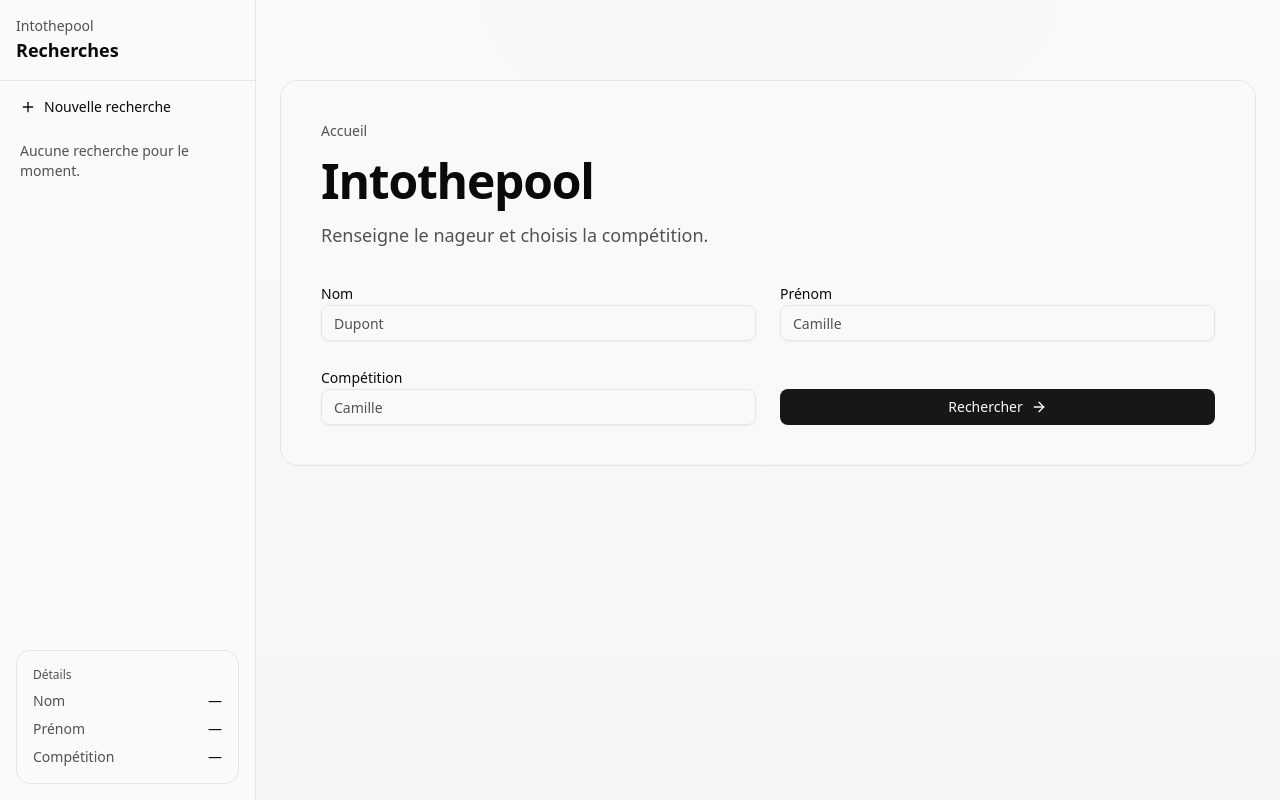
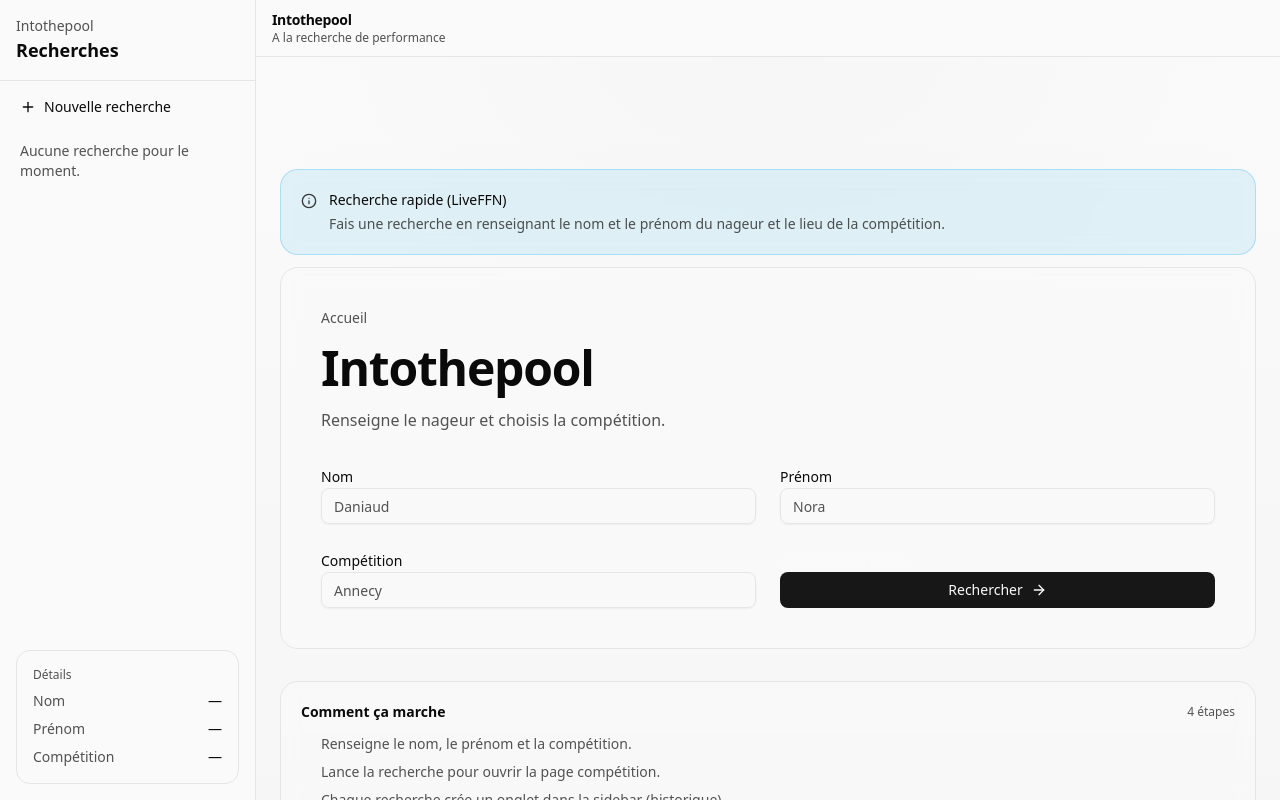
Before and after one commit to TomDaniaud/intothepool, a Next.js app: page / in a window 1280 px wide. Built offline with nearby package versions, Linux system fonts and the light colour scheme.

Commit message:
ajout d'un header

```diff
--- a/src/app/api/swimmer/route.js
+++ b/src/app/api/swimmer/route.js
@@ -1,12 +1,28 @@
 import { NextResponse } from "next/server";
-import { getDefaultSwimmer, getSwimmerByLicense } from "./service";
+import {
+  getDefaultSwimmer,
+  getSwimmerByLicense,
+  getSwimmerByName,
+} from "./service";
 
 export async function GET(request) {
   const url = new URL(request.url);
   const license = url.searchParams.get("license");
+  const firstName = url.searchParams.get("firstName");
+  const lastName = url.searchParams.get("lastName");
 
+  // Recherche par licence
   if (license) {
     const swimmer = await getSwimmerByLicense(license);
+    if (!swimmer) {
+      return NextResponse.json({ error: "Nageur non trouvé" }, { status: 404 });
+    }
+    return NextResponse.json(swimmer);
+  }
+
+  // Recherche par nom/prénom
+  if (firstName || lastName) {
+    const swimmer = await getSwimmerByName(firstName, lastName);
     if (!swimmer) {
       return NextResponse.json({ error: "Nageur non trouvé" }, { status: 404 });
     }
--- a/src/app/competition/page.jsx
+++ b/src/app/competition/page.jsx
@@ -7,37 +7,65 @@
  * - Au clic sur une épreuve: ouverture d'une right modal (placeholder, style GitHub)
  */
 
-import { useState } from "react";
+import { useEffect, useState } from "react";
+import { useRouter } from "next/navigation";
+import { useSearchHistory } from "@/components/search-history-provider";
 import { EngagementsPanelContainer } from "@/components/competition/engagements-panel";
 import { EngagementDetailsSheet } from "@/components/competition/modalsheet";
 import { SwimmerClubPanelContainer } from "@/components/competition/swimmer-club-panel";
 
 export default function CompetitionPage() {
+  const { items, activeId } = useSearchHistory();
+  const router = useRouter();
+
   const [selectedEngagement, setSelectedEngagement] = useState(null);
   const [detailsOpen, setDetailsOpen] = useState(false);
+
+  // Trouver la recherche active
+  const activeSearch = items.find((x) => x.id === activeId) || items[0] || null;
+
+  // Rediriger vers l'accueil si pas de recherche active
+  useEffect(() => {
+    if (items.length === 0) {
+      router.push("/");
+    }
+  }, [items, router]);
 
   function onSelectEngagement(engagement) {
     setSelectedEngagement(engagement);
     setDetailsOpen(true);
   }
 
+  // Si pas de recherche, on attend la redirection
+  if (!activeSearch) {
+    return null;
+  }
+
   return (
     <main className="mx-auto w-full max-w-6xl px-6 py-10">
       <div className="mb-6">
         <h1 className="text-balance text-2xl font-semibold tracking-tight">
-          Compétition
+          {activeSearch.competition || "Compétition"}
         </h1>
         <p className="mt-1 text-sm text-muted-foreground">
-          Visualisation des engagements et informations du nageur.
+          {activeSearch.firstName} {activeSearch.lastName} — Visualisation des
+          engagements et informations du nageur.
         </p>
       </div>
 
       <div className="grid gap-6 lg:grid-cols-[1fr_420px]">
         {/* Gauche: engagements (timeline) */}
-        <EngagementsPanelContainer onSelect={onSelectEngagement} />
+        <EngagementsPanelContainer
+          competId={activeSearch.competition}
+          swimmerName={`${activeSearch.firstName} ${activeSearch.lastName}`}
+          onSelect={onSelectEngagement}
+        />
 
         {/* Droite: nageur + club */}
-        <SwimmerClubPanelContainer />
+        <SwimmerClubPanelContainer
+          swimmerFirstName={activeSearch.firstName}
+          swimmerLastName={activeSearch.lastName}
+        />
       </div>
 
       {/* Right modal placeholder (style GitHub) */}
@@ -45,6 +73,8 @@ export default function CompetitionPage() {
         open={detailsOpen}
         onOpenChange={setDetailsOpen}
         engagement={selectedEngagement}
+        competId={activeSearch.competition}
+        swimmerName={`${activeSearch.firstName} ${activeSearch.lastName}`}
       />
     </main>
   );
--- a/src/app/page.js
+++ b/src/app/page.js
@@ -1,6 +1,6 @@
 "use client";
 
-import { ArrowRight } from "lucide-react";
+import { ArrowRight, Info } from "lucide-react";
 import { useRouter } from "next/navigation";
 import { useId, useState } from "react";
 
@@ -8,6 +8,7 @@ import { useSearchHistory } from "@/components/search-history-provider";
 import { Button } from "@/components/ui/button";
 import { Input } from "@/components/ui/input";
 import { Label } from "@/components/ui/label";
+import { capitalize } from "@/lib/utils";
 
 export default function Home() {
   const [lastName, setLastName] = useState("");
@@ -23,37 +24,67 @@ export default function Home() {
 
   function onSubmit(event) {
     event.preventDefault();
-    addSearch({ firstName, lastName, competition });
+    const capFirstName = capitalize(firstName.trim());
+    const capLastName = capitalize(lastName.trim());
+    const capCompetition = capitalize(competition.trim());
+
+    setFirstName(capFirstName);
+    setLastName(capLastName);
+    setCompetition(capCompetition);
+    addSearch({
+      firstName: capFirstName,
+      lastName: capLastName,
+      competition: capCompetition,
+    });
     router.push("/competition");
   }
 
   return (
-    <main className="relative min-h-[100dvh] bg-background text-foreground">
+    <main className="relative bg-background text-foreground">
       <div className="pointer-events-none absolute inset-0">
         <div className="absolute inset-0 bg-[radial-gradient(90%_60%_at_50%_0%,color-mix(in_oklab,var(--color-accent)_70%,transparent),transparent_60%)]" />
         <div className="absolute inset-0 bg-[linear-gradient(to_bottom,transparent,color-mix(in_oklab,var(--color-foreground)_2%,transparent))]" />
       </div>
 
-      <section className="relative mx-auto flex w-full max-w-5xl flex-col items-center px-6 pb-20 pt-20">
-        <div className="w-full rounded-2xl border border-border bg-background/70 p-8 backdrop-blur sm:p-10 ">
+      <section className="relative mx-auto flex w-full max-w-5xl flex-col items-center px-4 pb-14 pt-10 sm:px-6 sm:pb-20 sm:pt-20">
+        <div className="mb-3 w-full rounded-2xl border border-ring/25 bg-ring/10 p-4 text-sm text-foreground/80 backdrop-blur sm:mt-8 sm:p-5">
+          <div className="flex items-start gap-3">
+            <span className=" ">
+              <Info className="size-4 inline-flex" />
+            </span>
+            <div className="min-w-0">
+              <p className="font-medium text-foreground">
+                Recherche rapide (LiveFFN)
+              </p>
+              <p className="mt-1 text-pretty text-foreground/70">
+                Fais une recherche en renseignant le nom et le prénom du nageur et
+                le lieu de la compétition.
+              </p>
+            </div>
+          </div>
+        </div>
+        <div className="w-full rounded-2xl border border-border bg-background/70 p-5 backdrop-blur sm:p-10 ">
           <div className="flex flex-col gap-4">
             <p className="text-sm font-medium text-muted-foreground">Accueil</p>
-            <h1 className="text-balance text-4xl font-semibold tracking-tight sm:text-5xl">
+            <h1 className="text-balance text-3xl font-semibold tracking-tight sm:text-5xl">
               Intothepool
             </h1>
-            <p className="max-w-2xl text-pretty text-base text-muted-foreground sm:text-lg">
+            <p className="max-w-2xl text-pretty text-base text-muted-foreground sm:text-md">
               Renseigne le nageur et choisis la compétition.
             </p>
           </div>
 
-          <form onSubmit={onSubmit} className="mt-8 grid gap-6 sm:grid-cols-2">
+          <form
+            onSubmit={onSubmit}
+            className="mt-6 grid gap-4 sm:mt-8 sm:gap-6 sm:grid-cols-2"
+          >
             <div className="space-y-2">
               <Label htmlFor={lastNameId}>Nom</Label>
               <Input
                 id={lastNameId}
                 name="lastName"
                 autoComplete="family-name"
-                placeholder="Dupont"
+                placeholder="Daniaud"
                 value={lastName}
                 onChange={(e) => setLastName(e.target.value)}
               />
@@ -65,7 +96,7 @@ export default function Home() {
                 id={firstNameId}
                 name="firstName"
                 autoComplete="given-name"
-                placeholder="Camille"
+                placeholder="Nora"
                 value={firstName}
                 onChange={(e) => setFirstName(e.target.value)}
               />
@@ -75,9 +106,9 @@ export default function Home() {
               <Label htmlFor={competitionId}>Compétition</Label>
               <Input
                 id={competitionId}
-                name="firstName"
-                autoComplete="given-name"
-                placeholder="Camille"
+                name="competition"
+                autoComplete="location"
+                placeholder="Annecy"
                 value={competition}
                 onChange={(e) => setCompetition(e.target.value)}
               />
@@ -91,6 +122,24 @@ export default function Home() {
             </div>
           </form>
         </div>
+        <div className="mt-6 w-full rounded-2xl border border-border bg-background/70 p-4 text-muted-foreground backdrop-blur sm:mt-8 sm:p-5">
+          <div className="flex items-center justify-between gap-3">
+            <p className="text-sm font-semibold text-foreground">
+              Comment ça marche
+            </p>
+            <p className="text-xs text-muted-foreground">4 étapes</p>
+          </div>
+          <ol className="mt-3 space-y-2 pl-5 text-sm marker:text-muted-foreground">
+            <li>Renseigne le nom, le prénom et la compétition.</li>
+            <li>Lance la recherche pour ouvrir la page compétition.</li>
+            <li>
+              Chaque recherche crée un onglet dans la sidebar (historique).
+            </li>
+            <li>
+              Ouvre une épreuve pour voir Engagement / Résultat / Analyse.
+            </li>
+          </ol>
+        </div>
       </section>
     </main>
   );
--- a/src/components/app-shell.jsx
+++ b/src/components/app-shell.jsx
@@ -1,7 +1,9 @@
 "use client";
 
+import Link from "next/link";
+
 import { SearchHistoryProvider } from "@/components/search-history-provider";
-import { Sidebar } from "@/components/sidebar";
+import { MobileSidebarTrigger, Sidebar } from "@/components/sidebar";
 
 /**
  * AppShell = Provider + layout.
@@ -10,9 +12,29 @@ import { Sidebar } from "@/components/sidebar";
 export function AppShell({ children }) {
   return (
     <SearchHistoryProvider>
-      <div className="min-h-[100dvh] bg-background text-foreground md:flex">
+      <div className="h-screen bg-background text-foreground md:flex">
         <Sidebar />
-        <div className="min-w-0 flex-1">{children}</div>
+
+        <div className="flex min-w-0 flex-1 flex-col">
+          <header className="sticky top-0 z-40 shrink-0 border-b border-border bg-background/80 backdrop-blur">
+            <div className="flex h-14 items-center gap-3 px-4">
+              <div className="md:hidden max-md:mr-4">
+                <MobileSidebarTrigger />
+              </div>
+
+              <Link href="/" className="min-w-0">
+                <div className="truncate text-sm font-semibold tracking-tight">
+                  Intothepool
+                </div>
+                <div className="truncate text-xs text-muted-foreground">
+                  A la recherche de performance
+                </div>
+              </Link>
+            </div>
+          </header>
+
+          <div className="min-h-0 min-w-0 flex-1 overflow-auto">{children}</div>
+        </div>
       </div>
     </SearchHistoryProvider>
   );
--- a/src/components/competition/engagements-panel.jsx
+++ b/src/components/competition/engagements-panel.jsx
@@ -67,7 +67,6 @@ export function EngagementsPanel({ engagements, onSelect }) {
       <Separator />
 
       <div className="px-4 py-4">
-        <div className="-ml-2 sm:-ml-3">
           <Timeline
             position="right"
             sx={{
@@ -172,7 +171,6 @@ export function EngagementsPanel({ engagements, onSelect }) {
             })}
           </Timeline>
         </div>
-      </div>
     </section>
   );
 }
--- a/src/components/competition/swimmer-club-panel.jsx
+++ b/src/components/competition/swimmer-club-panel.jsx
@@ -99,9 +99,13 @@ function ClubPanel({ club }) {
   );
 }
 
-function SwimmerContainer({ license }) {
-  const url = license
-    ? `/api/swimmer?license=${encodeURIComponent(license)}`
+function SwimmerContainer({ firstName, lastName }) {
+  const params = new URLSearchParams();
+  if (firstName) params.set("firstName", firstName);
+  if (lastName) params.set("lastName", lastName);
+
+  const url = params.toString()
+    ? `/api/swimmer?${params.toString()}`
     : "/api/swimmer";
 
   const { data: swimmer, error, isLoading } = useFetchJson(url);
@@ -156,10 +160,14 @@ function ClubContainer({ code }) {
 /**
  * Container principal qui fetch nageur et club.
  */
-export function SwimmerClubPanelContainer({ swimmerLicense, clubCode }) {
+export function SwimmerClubPanelContainer({
+  swimmerFirstName,
+  swimmerLastName,
+  clubCode,
+}) {
   return (
     <section className="space-y-4">
-      <SwimmerContainer license={swimmerLicense} />
+      <SwimmerContainer firstName={swimmerFirstName} lastName={swimmerLastName} />
       <ClubContainer code={clubCode} />
     </section>
   );
```
Also changed, not shown: src/app/api/swimmer/service.js (+37 -7 lines), src/components/competition/engagement-tab.jsx (+0 -8 lines), src/components/competition/modalsheet.jsx (+23 -13 lines), src/components/sidebar.jsx (+43 -17 lines), src/lib/utils.js (+7 -0 lines).
